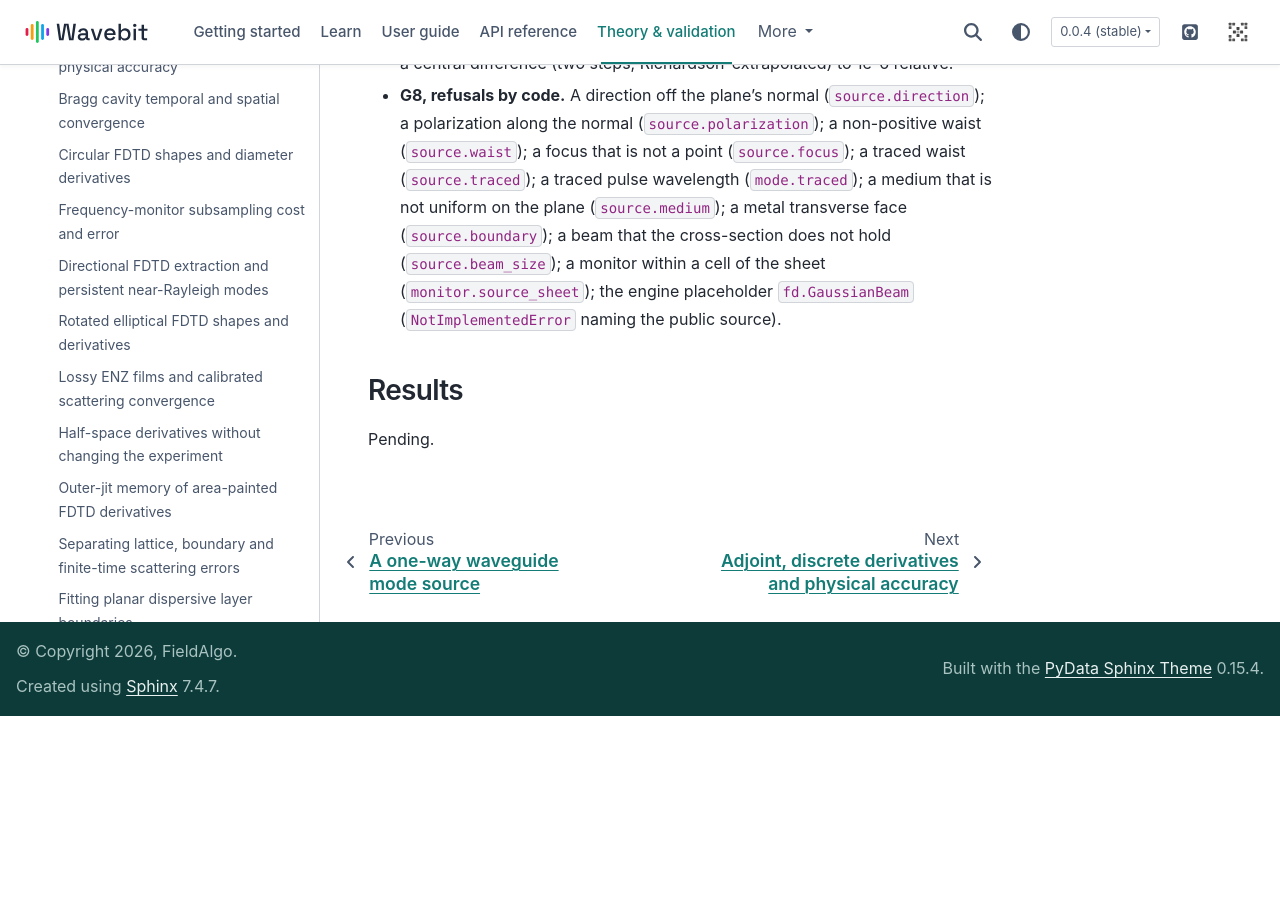
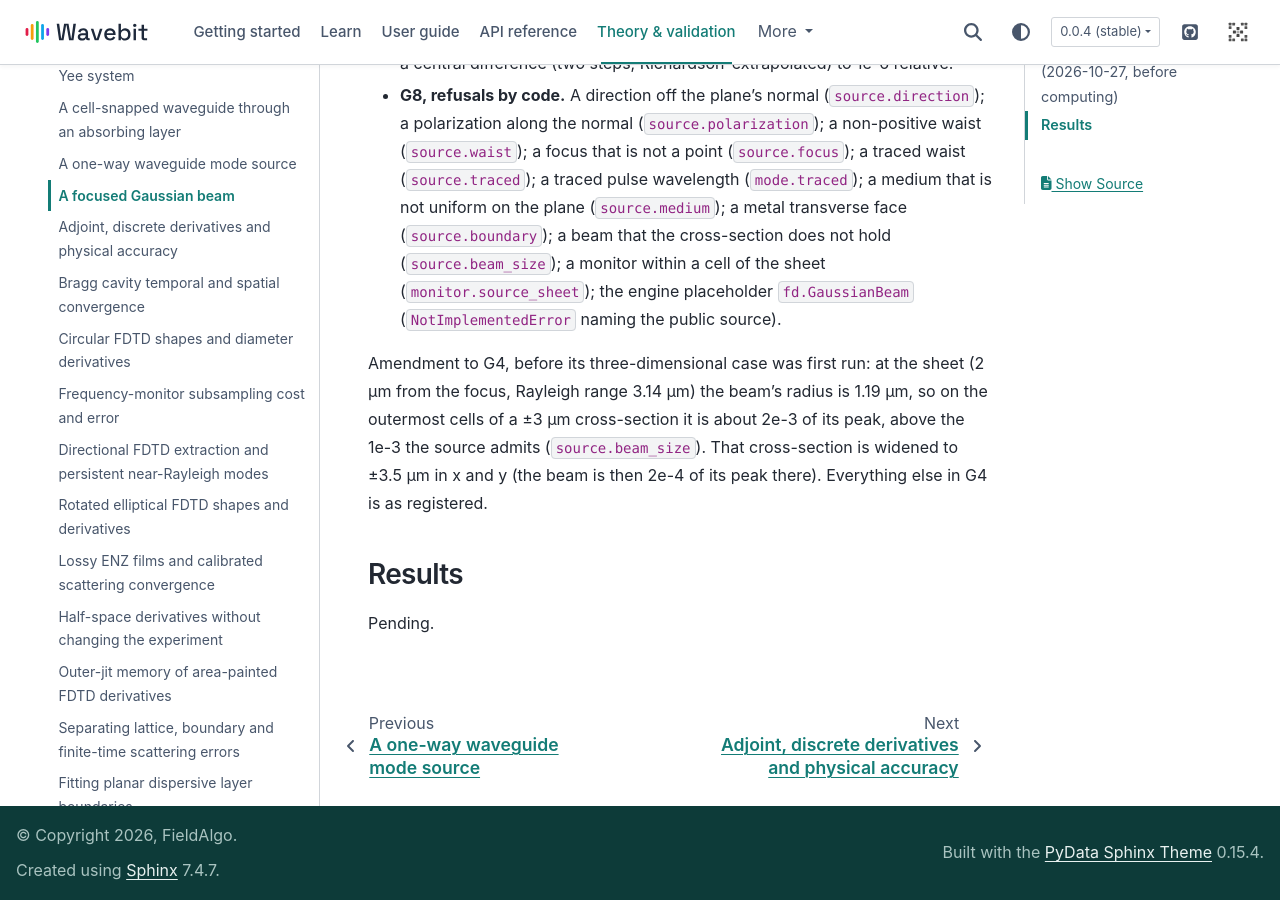
Before and after one commit to fieldalgo/wavebit, a Sphinx documentation site: the page built from docs/validation/fdtd/fd-gaussian-beam.md, in a window 1280 px wide and 900 px high, scrolled down 2161 px. Built offline with Sphinx 7.4.7 and the PyData theme 0.15.4, drawn with Linux system fonts in a browser that asks for light colours; pages that are not in the unit, such as notebooks, are missing from menus; before the commit the page ends 2877 px from its top, so only the background shows below that.

Commit message:
docs(fdtd): amend G4's 3-D cross-section before running it (the beam reaches the edge rule)
At the sheet the beam is 2e-3 of its peak on the outermost cells of the
registered +-3 um cross-section, above the 1e-3 the source admits; the
cross-section is widened to +-3.5 um. No limit changes.

Co-Authored-By: Claude Opus 5.5 <noreply@anthropic.com>
Claude-Session: https://claude.ai/code/session_01EsCWzkwvzVkG7JYdnKJnRk

```diff
--- a/docs/validation/fdtd/fd-gaussian-beam.md
+++ b/docs/validation/fdtd/fd-gaussian-beam.md
@@ -73,6 +73,12 @@ centred at 1 µm with `frequency_sigma_hz = 2e13` and `cutoff = 1e-12`. Polariza
   (`monitor.source_sheet`); the engine placeholder `fd.GaussianBeam` (`NotImplementedError`
   naming the public source).
 
+Amendment to G4, before its three-dimensional case was first run: at the sheet (2 µm from the
+focus, Rayleigh range 3.14 µm) the beam's radius is 1.19 µm, so on the outermost cells of a
+±3 µm cross-section it is about 2e-3 of its peak, above the 1e-3 the source admits
+(`source.beam_size`). That cross-section is widened to ±3.5 µm in x and y (the beam is then
+2e-4 of its peak there). Everything else in G4 is as registered.
+
 ## Results
 
 Pending.
```
Also changed, not shown: docs/locales/ko/pages/validation/fdtd/fd-gaussian-beam.md (+5 -0 lines).
